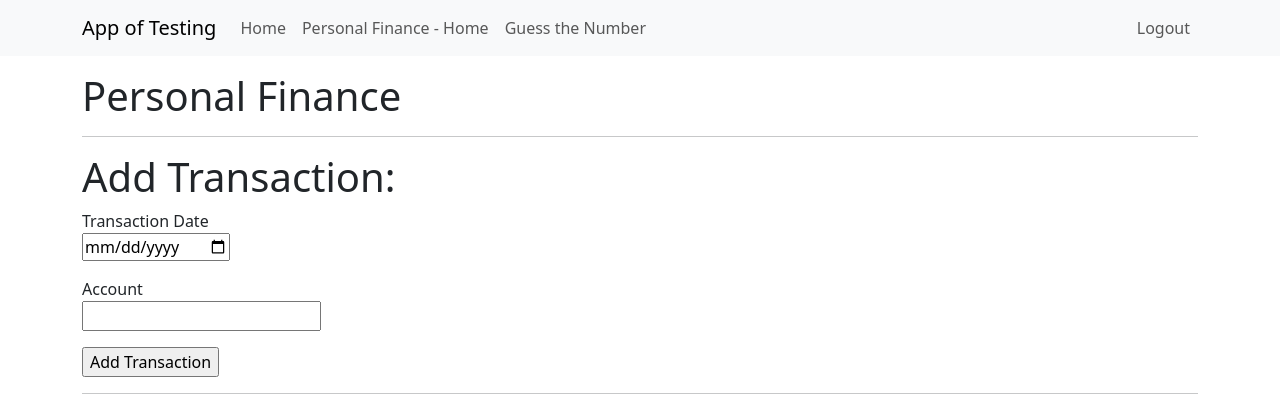
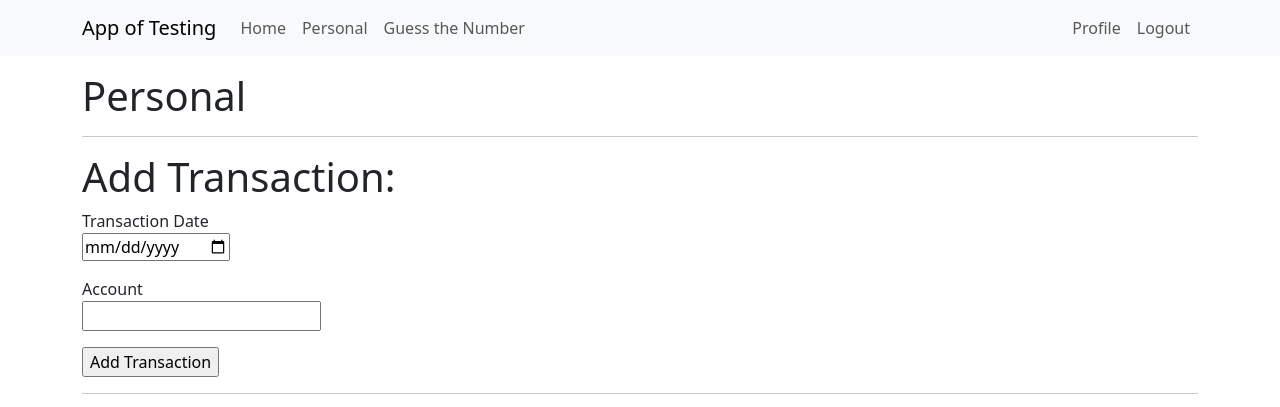
Before and after one commit to KeironTJ/SimpleWebFlasks, a Flask app: page /pfhome in a window 1280 px wide. Shown: the top 407 px of the page. Run offline with Flask 3, Linux system fonts and the light colour scheme; the visitor is signed in with stand-in values (Sample User, id 1); data that the repository does not hold is empty.

Commit message:
add user profile routes

```diff
--- a/app/routes.py
+++ b/app/routes.py
@@ -14,6 +14,7 @@ def index():
 
     return render_template("index.html", title='Home Page')
 
+#USER ROUTES
 
 @app.route('/login', methods=['GET', 'POST'])
 def login():
@@ -52,6 +53,17 @@ def register():
         return redirect(url_for('login'))
     return render_template('register.html', title='Register', form=form)
 
+
+@app.route('/')
+@app.route('/userprofile<username>')
+@login_required
+def userprofile(username):
+
+    user = db.first_or_404(sa.select(User).where(User.username == username))
+
+    return render_template("userprofile.html", title='User Profile', user=user)
+
+
 #GUESS THE NUMBER GAME
 
 @app.route('/guessthenumberhome', methods=['GET', 'POST'])
@@ -60,6 +72,7 @@ def guessthenumberhome():
 
     return render_template("guessthenumberhome.html", title='Guess The Number')
 
+#PERSONAL ROUTES
 
 @app.route('/pfhome', methods=['GET', 'POST'])
 @login_required
--- a/app/templates/base.html
+++ b/app/templates/base.html
@@ -28,7 +28,7 @@
             </li>
 
             <li class="nav-item">
-              <a class="nav-link" aria-current="page" href="{{ url_for('pfhome') }}">Personal Finance - Home</a>
+              <a class="nav-link" aria-current="page" href="{{ url_for('pfhome') }}">Personal</a>
             </li>
 
             <li class="nav-item">
@@ -38,11 +38,16 @@
           </ul>
           <ul class="navbar-nav mb-2 mb-lg-0">
             {% if current_user.is_anonymous %}
-            <li class="nav-item">
-              <a class="nav-link" aria-current="page" href="{{ url_for('login') }}">Login</a>
-            </li>
+              <li class="nav-item">
+                <a class="nav-link" aria-current="page" href="{{ url_for('login') }}">Login</a>
+              </li>
             {% else %}
             <li class="nav-item">
+              <a class="nav-link" aria-current="page" href="{{ url_for('userprofile', username=current_user.username) }}">Profile</a>
+            </li>
+
+            <li class="nav-item">
+
               <a class="nav-link" aria-current="page" href="{{ url_for('logout') }}">Logout</a>
             </li>
             {% endif %}
--- a/app/templates/pfhome.html
+++ b/app/templates/pfhome.html
@@ -3,7 +3,7 @@
 {% block content %}
 
 <div class="Jumbotron">
-    <h1> Personal Finance</h1>
+    <h1> Personal</h1>
 </div>
 
 <hr>
```
Also changed, not shown: app/templates/userprofile.html (added, +9 -0 lines).
